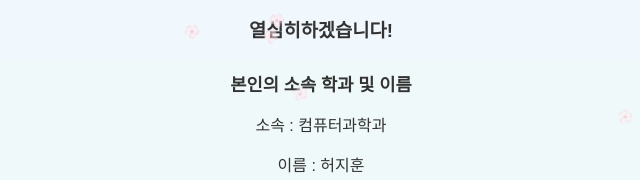
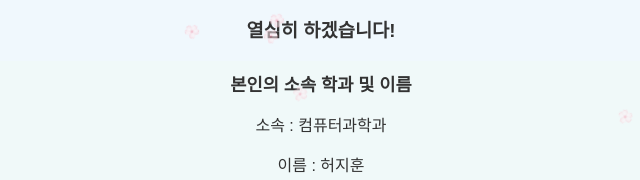
Before and after one commit to JiHunHeo/assignment, a plain HTML site: page index.html in a window 1280 px wide. Shown: the part 322-502 px from the top of the page, 319-959 px from the left. Drawn offline with Linux system fonts and the light colour scheme.

Commit message:
add introduce comment2

```diff
--- a/index.html
+++ b/index.html
@@ -12,7 +12,7 @@
             <h1 class="title">컴퓨터의 이해 중간과제</h1>
             <h3 class="sub_title">교수님! 안녕하십니까!</h3>
             <h3 class="sub_title">1학년 신입생 허지훈입니다!</h3>
-            <h3 class="sub_title">열심히하겠습니다!</h3>
+            <h3 class="sub_title">열심히 하겠습니다!</h3>
             <div class="cont">
                 <div class="cont_box">
                     <div class="cont_list">
```
